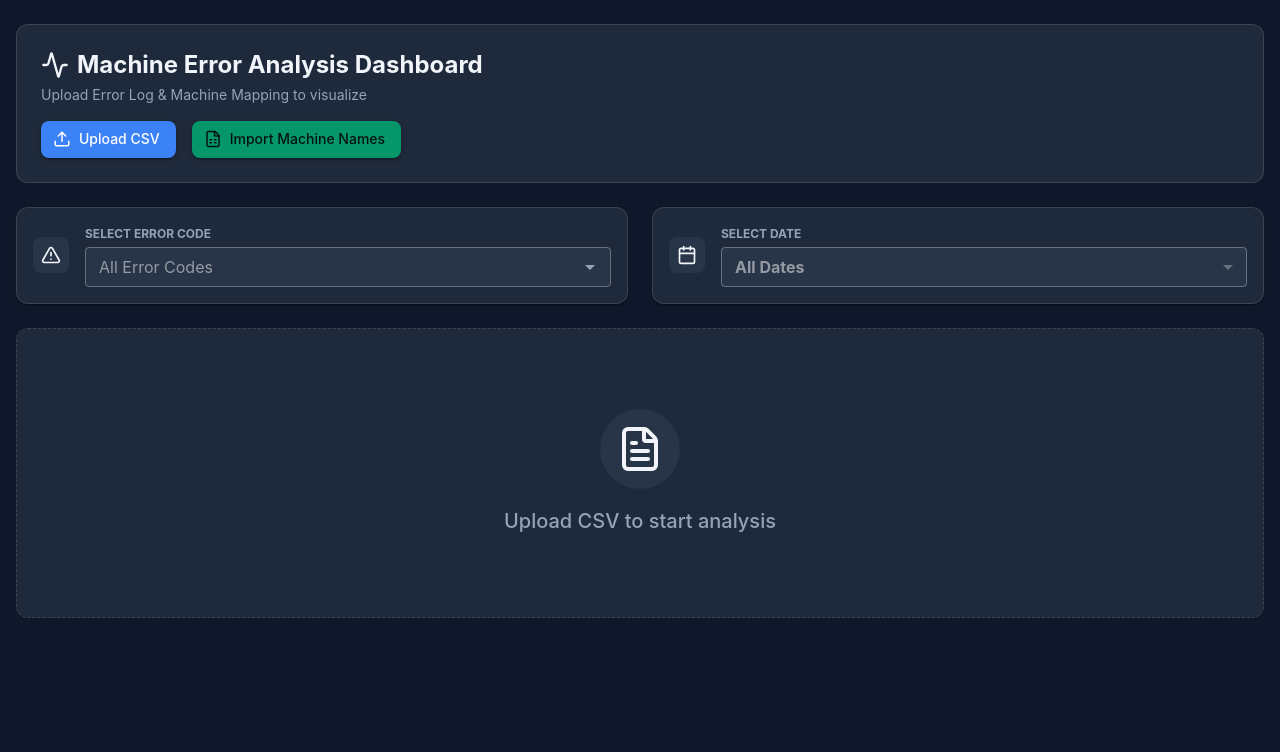
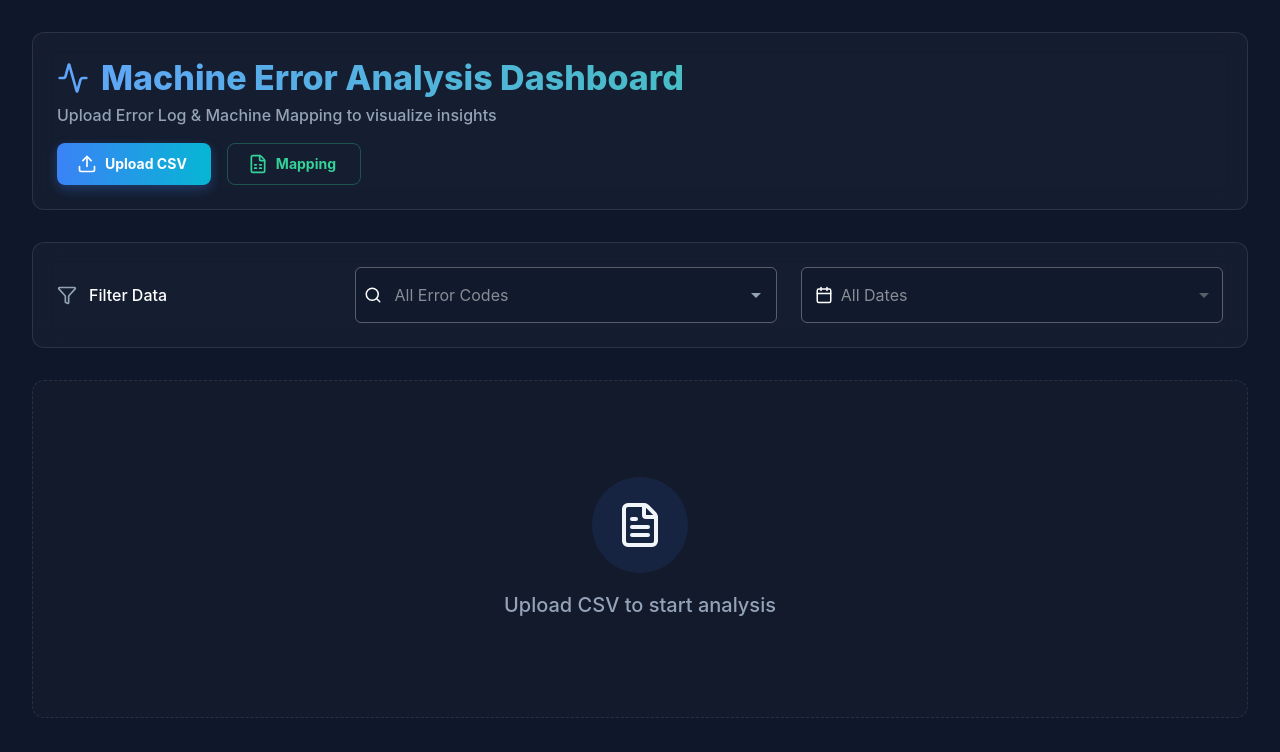
Before and after one commit to bookvt/error-analysis-dashboard, a React (Vite) app: page / in a window 1280 px wide. Shown: the top 752 px of the page. Built offline with nearby package versions, Linux system fonts and the light colour scheme.

Commit message:
chore: improvement ui

```diff
--- a/src/components/ErrorDashboard.jsx
+++ b/src/components/ErrorDashboard.jsx
@@ -2,7 +2,7 @@ import React, { useState, useMemo, useEffect, useRef } from 'react';
 import html2canvas from 'html2canvas';
 import { jsPDF } from 'jspdf';
 import { FileText } from 'lucide-react';
-import { Box, Container, Typography, Paper, Grid } from '@mui/material';
+import { Box, Container, Typography, Paper, Grid, Stack } from '@mui/material';
 
 // Constants & Utils
 import { DEFAULT_MAPPING } from '../constants/mappings';
@@ -41,7 +41,7 @@ const ErrorDashboard = () => {
         scale: 2,
         useCORS: true,
         logging: false,
-        backgroundColor: '#0f172a'
+        backgroundColor: '#0f172a' // Updated to Slate 900
       });
 
       const imgData = canvas.toDataURL('image/png');
@@ -154,6 +154,8 @@ const ErrorDashboard = () => {
   useEffect(() => {
     setSelectedSerial(null);
   }, [targetError, selectedDate]);
+
+
 
   const uniqueDateOptions = useMemo(() => {
     const dates = new Set();
@@ -311,8 +313,8 @@ const ErrorDashboard = () => {
     : (uniqueErrorOptions.find(o => String(o.code).trim() === String(targetError).trim())?.label || targetError);
 
   return (
-    <Box sx={{ minHeight: '100vh', bgcolor: 'background.default', py: 3, overflowX: 'hidden' }}>
-      <Box sx={{ width: '100%', px: { xs: 1, md: 2 }, display: 'flex', flexDirection: 'column', gap: 3 }}>
+    <Box sx={{ minHeight: '100vh', bgcolor: 'background.default', py: 4, overflowX: 'hidden' }}>
+      <Box sx={{ width: '100%', px: { xs: 2, md: 4 }, display: 'flex', flexDirection: 'column', gap: 4 }}>
 
         {/* Header (Web Only) */}
         <Grid container spacing={3}>
@@ -341,45 +343,70 @@ const ErrorDashboard = () => {
 
         {/* MAIN DASHBOARD CONTENT (INCLUDED IN PDF) */}
         <div ref={dashboardRef}>
-            <Box sx={{ display: 'flex', flexDirection: 'column', gap: 3 }}>
+            <Box sx={{ display: 'flex', flexDirection: 'column', gap: 4 }}>
               {!isDataLoaded ? (
                 <Paper
                     variant="outlined"
-                    sx={{ py: 10, display: 'flex', flexDirection: 'column', alignItems: 'center', bgcolor: 'background.paper', borderRadius: 3, borderStyle: 'dashed' }}
+                    sx={{
+                        py: 12,
+                        display: 'flex',
+                        flexDirection: 'column',
+                        alignItems: 'center',
+                        bgcolor: 'rgba(30, 41, 59, 0.2)',
+                        borderRadius: 3,
+                        borderStyle: 'dashed',
+                        borderColor: 'rgba(255, 255, 255, 0.1)'
+                    }}
                 >
-                  <Box sx={{ bgcolor: 'rgba(51, 65, 85, 0.5)', p: 2, borderRadius: '50%', mb: 2 }}>
-                    <FileText size={48} className="text-blue-400" />
+                  <Box sx={{ bgcolor: 'rgba(59, 130, 246, 0.1)', p: 3, borderRadius: '50%', mb: 2 }}>
+                    <FileText size={48} className="text-blue-500" />
                   </Box>
-                  <Typography variant="h6" color="text.secondary">Upload CSV to start analysis</Typography>
+                  <Typography variant="h6" color="text.secondary" fontWeight="medium">Upload CSV to start analysis</Typography>
                 </Paper>
               ) : (
-                <Box sx={{ display: 'flex', flexDirection: 'column', gap: 3 }}>
+                <Box sx={{ display: 'flex', flexDirection: 'column', gap: 4 }}>
 
-                  {/* PDF Header: Using MUI Box and Typography */}
+                  {/* Report Header Grid */}
                   <Grid container spacing={3}>
                       <Grid item size={{ xs: 12 }} sx={{ width: '100%' }}>
-                          <Paper variant="outlined" sx={{ p: 3, bgcolor: 'background.paper', borderRadius: 2 }}>
-                             <Box sx={{ display: 'flex', justifyContent: 'space-between', alignItems: 'center', mb: 2 }}>
-                                <Typography variant="h4" fontWeight="bold" color="text.primary">Error Analysis Report</Typography>
-                                <Typography variant="body2" color="text.secondary">{getFormattedDate()}</Typography>
-                             </Box>
-                             <Grid container spacing={2}>
+                          <Paper
+                            elevation={0}
+                            sx={{
+                                p: 4,
+                                bgcolor: 'rgba(30, 41, 59, 0.4)', // slate-800/40
+                                backdropFilter: 'blur(12px)',
+                                borderRadius: 3,
+                                border: '1px solid',
+                                borderColor: 'rgba(255, 255, 255, 0.1)'
+                            }}
+                          >
+                             <Stack direction={{ xs: 'column', md: 'row' }} justifyContent="space-between" alignItems={{ xs: 'flex-start', md: 'center' }} spacing={2} mb={3}>
+                                <div>
+                                    <Typography variant="h4" fontWeight="800" sx={{ letterSpacing: '-0.5px' }} color="white">Error Analysis Report</Typography>
+                                    <Typography variant="body2" color="text.secondary" sx={{ mt: 0.5 }}>Generated on {getFormattedDate()}</Typography>
+                                </div>
+                                <Box sx={{ px: 2, py: 0.5, bgcolor: 'rgba(16, 185, 129, 0.1)', borderRadius: 2, border: '1px solid', borderColor: 'rgba(16, 185, 129, 0.2)' }}>
+                                    <Typography variant="caption" fontWeight="bold" sx={{ color: '#34d399' }}>LIVE DATA</Typography>
+                                </Box>
+                             </Stack>
+
+                             <Grid container spacing={3}>
                                 <Grid item size={{ xs: 12, md: 6 }} sx={{ width: '100%' }}>
-                                    <Box sx={{ bgcolor: 'rgba(15, 23, 42, 0.5)', p: 1.5, borderRadius: 1, border: 1, borderColor: 'divider', width: '100%' }}>
-                                        <Typography variant="caption" fontWeight="bold" color="text.secondary" sx={{ textTransform: 'uppercase', display: 'block' }}>
-                                            Target Error:
+                                    <Box sx={{ bgcolor: 'rgba(15, 23, 42, 0.5)', p: 2, borderRadius: 2, border: '1px solid', borderColor: 'rgba(255, 255, 255, 0.05)', width: '100%' }}>
+                                        <Typography variant="caption" fontWeight="bold" color="text.secondary" sx={{ textTransform: 'uppercase', display: 'block', mb: 0.5, letterSpacing: '0.5px' }}>
+                                            Target Error
                                         </Typography>
-                                        <Typography variant="body1" fontWeight="bold" sx={{ fontFamily: 'monospace', color: 'secondary.main', wordBreak: 'break-all' }}>
+                                        <Typography variant="h6" fontWeight="bold" sx={{ fontFamily: 'monospace', color: 'secondary.main', wordBreak: 'break-all', lineHeight: 1.2 }}>
                                             {selectedErrorLabel}
                                         </Typography>
                                     </Box>
                                 </Grid>
                                 <Grid item size={{ xs: 12, md: 6 }} sx={{ width: '100%' }}>
-                                    <Box sx={{ bgcolor: 'rgba(15, 23, 42, 0.5)', p: 1.5, borderRadius: 1, border: 1, borderColor: 'divider', width: '100%' }}>
-                                        <Typography variant="caption" fontWeight="bold" color="text.secondary" sx={{ textTransform: 'uppercase', display: 'block' }}>
-                                            Filter Date:
+                                    <Box sx={{ bgcolor: 'rgba(15, 23, 42, 0.5)', p: 2, borderRadius: 2, border: '1px solid', borderColor: 'rgba(255, 255, 255, 0.05)', width: '100%' }}>
+                                        <Typography variant="caption" fontWeight="bold" color="text.secondary" sx={{ textTransform: 'uppercase', display: 'block', mb: 0.5, letterSpacing: '0.5px' }}>
+                                            Filter Date
                                         </Typography>
-                                        <Typography variant="body1" fontWeight="bold" sx={{ fontFamily: 'monospace', color: 'primary.main' }}>
+                                        <Typography variant="h6" fontWeight="bold" sx={{ fontFamily: 'monospace', color: 'primary.main', lineHeight: 1.2 }}>
                                             {selectedDate}
                                         </Typography>
                                     </Box>
--- a/src/components/dashboard/Filters.jsx
+++ b/src/components/dashboard/Filters.jsx
@@ -1,7 +1,6 @@
 import React from 'react';
-import { AlertTriangle, Calendar } from 'lucide-react';
-import { Grid, Paper, Typography, Box, MenuItem, TextField } from '@mui/material';
-import SearchableDropdown from '../common/SearchableDropdown';
+import { Search, Calendar, Filter } from 'lucide-react';
+import { Box, Paper, Typography, TextField, MenuItem, Autocomplete, InputAdornment, Grid } from '@mui/material';
 
 const Filters = ({
   targetError,
@@ -13,66 +12,103 @@ const Filters = ({
   uniqueDateOptions
 }) => {
   return (
-    <Grid container spacing={3} sx={{ width: '100%'}}>
-        <Grid item size={{ xs: 12, md: 6 }} sx={{ width: '100%' }}>
-            <Paper sx={{ height: '100%', p: 2, display: 'flex', alignItems: 'center', gap: 2, bgcolor: 'background.paper', borderRadius: 3, border: 1, borderColor: 'divider' }}>
-                 <Box sx={{ p: 1, bgcolor: 'rgba(51, 65, 85, 0.5)', borderRadius: 2, display: 'flex' }}>
-                    <AlertTriangle size={20} className="text-slate-300"/>
+    <Paper
+      elevation={0}
+      sx={{
+        p: 3,
+        bgcolor: 'rgba(30, 41, 59, 0.4)', // slate-800/40
+        backdropFilter: 'blur(12px)',
+        borderRadius: 3,
+        border: '1px solid',
+        borderColor: 'rgba(255, 255, 255, 0.1)'
+      }}
+    >
+        <Grid container spacing={3} alignItems="center">
+            <Grid item size={{ xs: 12, md: 3 }} sx={{ width: '100%' }}>
+                <Box sx={{ display: 'flex', alignItems: 'center', gap: 1.5, color: 'text.secondary', mb: { xs: 1, md: 0 } }}>
+                    <Filter size={20} className="text-blue-400" />
+                    <Typography fontWeight="medium" sx={{ color: 'white' }}>Filter Data</Typography>
                 </Box>
-                 <Box sx={{ flex: 1 }}>
-                     <Typography variant="caption" fontWeight="bold" color="text.secondary" sx={{ textTransform: 'uppercase', display: 'block', mb: 0.5 }}>
-                        Select Error Code
-                     </Typography>
-                     <SearchableDropdown
-                        options={uniqueErrorOptions}
-                        value={targetError}
-                        onChange={setTargetError}
-                        disabled={!isDataLoaded}
-                        placeholder={!isDataLoaded ? "Waiting for CSV..." : "Search Error Code..."}
-                     />
-                 </Box>
-            </Paper>
             </Grid>
 
-        <Grid item size={{ xs: 12, md: 6 }} sx={{ width: '100%' }}>
-            <Paper sx={{ height: '100%', p: 2, display: 'flex', alignItems: 'center', gap: 2, bgcolor: 'background.paper', borderRadius: 3, border: 1, borderColor: 'divider' }}>
-                 <Box sx={{ p: 1, bgcolor: 'rgba(51, 65, 85, 0.5)', borderRadius: 2, display: 'flex' }}>
-                    <Calendar size={20} className="text-slate-300"/>
-                 </Box>
-                 <Box sx={{ flex: 1 }}>
-                     <Typography variant="caption" fontWeight="bold" color="text.secondary" sx={{ textTransform: 'uppercase', display: 'block', mb: 0.5 }}>
-                        Select Date
-                     </Typography>
+            {/* Error Code Filter */}
+            <Grid item size={{ xs: 12, md: 4.5 }} sx={{ width: '100%' }}>
+                <Autocomplete
+                    id="error-code-select"
+                    options={uniqueErrorOptions}
+                    getOptionLabel={(option) => {
+                        if (typeof option === 'string') return option;
+                        return option.label || option.code || '';
+                    }}
+                    value={uniqueErrorOptions.find(o => String(o.code).trim() === String(targetError).trim()) || null}
+                    onChange={(_, newValue) => {
+                        if (newValue) {
+                            setTargetError(newValue.code);
+                        } else {
+                            setTargetError('All');
+                        }
+                    }}
+                    disabled={!isDataLoaded}
+                    renderInput={(params) => (
+                        <TextField
+                            {...params}
+                            placeholder="Search Error Code..."
+                            variant="outlined"
+                            fullWidth
+                            InputProps={{
+                                ...params.InputProps,
+                                startAdornment: (
+                                    <>
+                                        <InputAdornment position="start">
+                                            <Search size={18} className="text-slate-400" />
+                                        </InputAdornment>
+                                        {params.InputProps.startAdornment}
+                                    </>
+                                ),
+                            }}
+                            sx={{
+                                '& .MuiOutlinedInput-root': {
+                                    backgroundColor: 'rgba(15, 23, 42, 0.5)', // slate-900/50
+                                    color: 'white',
+                                    borderRadius: 1.5,
+                                    '& fieldset': { borderColor: 'rgba(148, 163, 184, 0.2)' },
+                                    '&:hover fieldset': { borderColor: 'rgba(148, 163, 184, 0.4)' },
+                                    '&.Mui-focused fieldset': { borderColor: '#3b82f6' },
+                                },
+                                '& .MuiInputBase-input::placeholder': { color: '#94a3b8', opacity: 1 },
+                                '& .MuiSvgIcon-root': { color: '#94a3b8' }
+                            }}
+                        />
+                    )}
+                />
+            </Grid>
+
+            {/* Date Filter */}
+            <Grid item size={{ xs: 12, md: 4.5 }} sx={{ width: '100%' }}>
                  <TextField
                     select
                     fullWidth
-                        size="small"
                     value={selectedDate}
                     onChange={(e) => setSelectedDate(e.target.value)}
                     disabled={!isDataLoaded}
                     variant="outlined"
+                    InputProps={{
+                        startAdornment: (
+                            <InputAdornment position="start">
+                                <Calendar size={18} className="text-slate-400" />
+                            </InputAdornment>
+                        ),
+                    }}
                     sx={{
                         '& .MuiOutlinedInput-root': {
-                                backgroundColor: 'rgba(51, 65, 85, 0.5)', // slate-700/50
+                            backgroundColor: 'rgba(15, 23, 42, 0.5)', // slate-900/50
                             color: 'white',
-                                '& fieldset': {
-                                    borderColor: '#475569', // slate-600
+                            borderRadius: 1.5,
+                            '& fieldset': { borderColor: 'rgba(148, 163, 184, 0.2)' },
+                            '&:hover fieldset': { borderColor: 'rgba(148, 163, 184, 0.4)' },
+                            '&.Mui-focused fieldset': { borderColor: '#3b82f6' },
                         },
-                                '&:hover fieldset': {
-                                    borderColor: '#94a3b8', // slate-400
-                                },
-                                '&.Mui-focused fieldset': {
-                                    borderColor: '#3b82f6', // blue-500
-                                },
-                            },
-                            '& .MuiSelect-select': {
-                                display: 'flex',
-                                alignItems: 'center',
-                                fontWeight: 'bold'
-                            },
-                            '& .MuiSvgIcon-root': {
-                                color: '#94a3b8', // slate-400
-                            }
+                        '& .MuiSvgIcon-root': { color: '#94a3b8' }
                     }}
                 >
                     <MenuItem value="All">All Dates</MenuItem>
@@ -80,10 +116,9 @@ const Filters = ({
                         <MenuItem key={date} value={date}>{date}</MenuItem>
                     ))}
                 </TextField>
-                 </Box>
-            </Paper>
             </Grid>
         </Grid>
+    </Paper>
   );
 };
 
--- a/src/components/dashboard/Header.jsx
+++ b/src/components/dashboard/Header.jsx
@@ -15,24 +15,25 @@ const Header = ({
         elevation={0}
         sx={{
             p: 3,
-            bgcolor: 'background.paper',
+            bgcolor: 'rgba(30, 41, 59, 0.4)', // slate-800/40
+            backdropFilter: 'blur(12px)',
             borderRadius: 3,
             display: 'flex',
             flexDirection: { xs: 'column', xl: 'row' },
             alignItems: { xl: 'center' },
             justifyContent: 'space-between',
             gap: 2,
-            border: 1,
-            borderColor: 'divider'
+            border: '1px solid',
+            borderColor: 'rgba(255, 255, 255, 0.1)'
         }}
     >
       <Box sx={{ display: 'flex', flexDirection: 'column'}}>
-        <Typography variant="h5" component="h1" fontWeight="bold" sx={{ display: 'flex', alignItems: 'center', gap: 1, color: 'text.primary' }}>
-          <Activity size={28} className="text-blue-500" />
+        <Typography variant="h4" component="h1" fontWeight="800" sx={{ display: 'flex', alignItems: 'center', gap: 1.5, background: 'linear-gradient(to right, #60a5fa, #34d399)', WebkitBackgroundClip: 'text', WebkitTextFillColor: 'transparent' }}>
+          <Activity size={32} className="text-blue-400" style={{ stroke: '#60a5fa' }} />
           Machine Error Analysis Dashboard
         </Typography>
-        <Typography variant="body2" color="text.secondary" sx={{ mt: 0.5 }}>
-            Upload Error Log & Machine Mapping to visualize
+        <Typography variant="body1" sx={{ mt: 0.5, color: 'text.secondary', fontWeight: 'medium' }}>
+            Upload Error Log & Machine Mapping to visualize insights
         </Typography>
       </Box>
 
@@ -40,21 +41,47 @@ const Header = ({
          {isDataLoaded && (
             <Button
                 variant="contained"
-                color="inherit"
                 onClick={handleDownloadPDF}
                 disabled={isGeneratingPdf}
-                startIcon={isGeneratingPdf ? <Loader2 className="animate-spin" size={18} /> : <Download size={18} />}
-                sx={{ bgcolor: 'rgba(51, 65, 85, 0.5)', '&:hover': { bgcolor: 'rgba(51, 65, 85, 0.7)' } }}
+                startIcon={isGeneratingPdf ? <Loader2 className="animate-spin" size={20} /> : <Download size={20} />}
+                sx={{
+                    bgcolor: 'rgba(255, 255, 255, 0.05)',
+                    color: 'white',
+                    border: '1px solid',
+                    borderColor: 'rgba(255, 255, 255, 0.1)',
+                    backdropFilter: 'blur(4px)',
+                    textTransform: 'none',
+                    fontWeight: 'bold',
+                    py: 1,
+                    px: 3,
+                    borderRadius: 2,
+                    '&:hover': {
+                        bgcolor: 'rgba(255, 255, 255, 0.1)',
+                        borderColor: 'rgba(255, 255, 255, 0.2)'
+                    }
+                }}
             >
-                {isGeneratingPdf ? 'Generating...' : 'PDF'}
+                {isGeneratingPdf ? 'Generating PDF...' : 'Export PDF'}
             </Button>
          )}
 
          <Button
             component="label"
             variant="contained"
-            color="primary"
-            startIcon={<Upload size={18} />}
+            startIcon={<Upload size={20} />}
+            sx={{
+                background: 'linear-gradient(to right, #3b82f6, #06b6d4)',
+                boxShadow: '0 4px 12px rgba(59, 130, 246, 0.3)',
+                textTransform: 'none',
+                fontWeight: 'bold',
+                py: 1,
+                px: 3,
+                borderRadius: 2,
+                '&:hover': {
+                    background: 'linear-gradient(to right, #2563eb, #0891b2)',
+                    boxShadow: '0 6px 16px rgba(59, 130, 246, 0.4)',
+                }
+            }}
          >
             Upload CSV
             <input
@@ -67,12 +94,23 @@ const Header = ({
 
          <Button
             component="label"
-            variant="contained"
-            color="success"
-            startIcon={<FileSpreadsheet size={18} />}
-            sx={{ bgcolor: '#059669', '&:hover': { bgcolor: '#047857' } }} // emerald-600 to emerald-700
+            variant="outlined"
+            startIcon={<FileSpreadsheet size={20} />}
+            sx={{
+                color: '#34d399',
+                borderColor: 'rgba(52, 211, 153, 0.3)',
+                textTransform: 'none',
+                fontWeight: 'bold',
+                py: 1,
+                px: 3,
+                borderRadius: 2,
+                '&:hover': {
+                    borderColor: '#34d399',
+                    bgcolor: 'rgba(52, 211, 153, 0.05)'
+                }
+            }}
          >
-            Import Machine Names
+            Mapping
             <input
               type="file"
               accept=".csv,.txt"
--- a/src/index.css
+++ b/src/index.css
@@ -9,7 +9,7 @@
 
   color-scheme: light dark;
   color: rgba(255, 255, 255, 0.87);
-  background-color: #242424;
+  background-color: #0f172a;
 
   font-synthesis: none;
   text-rendering: optimizeLegibility;
```
Also changed, not shown: src/components/dashboard/ChartsSection.jsx (+113 -47 lines), src/components/dashboard/StatsCards.jsx (+37 -18 lines). Lines whose indentation alone changed are shown as unchanged.
